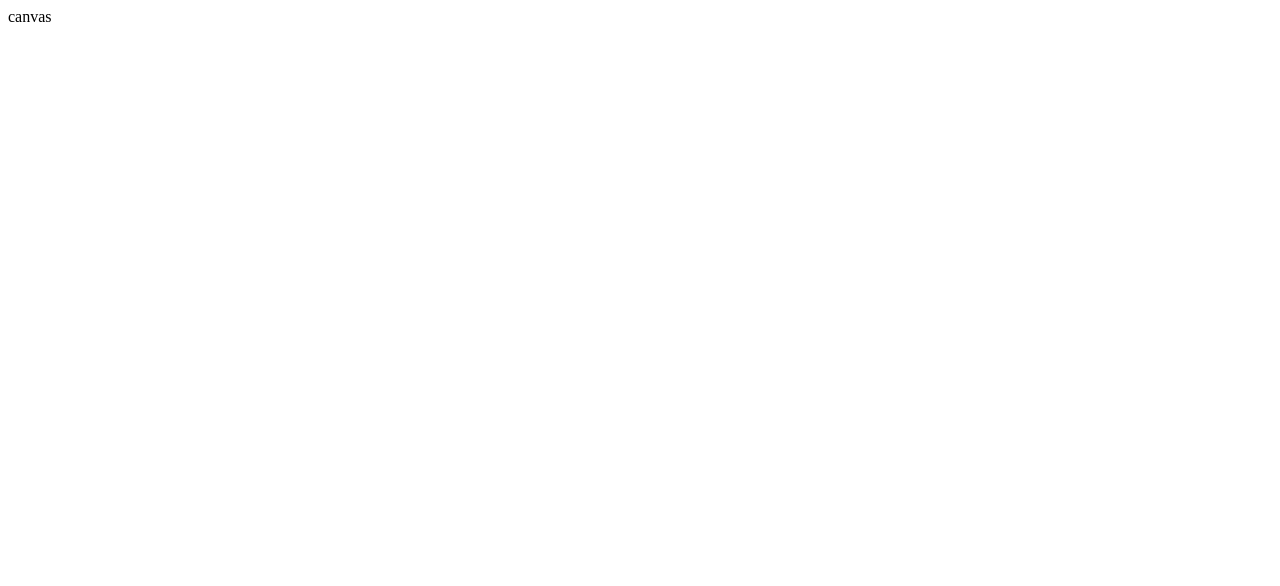
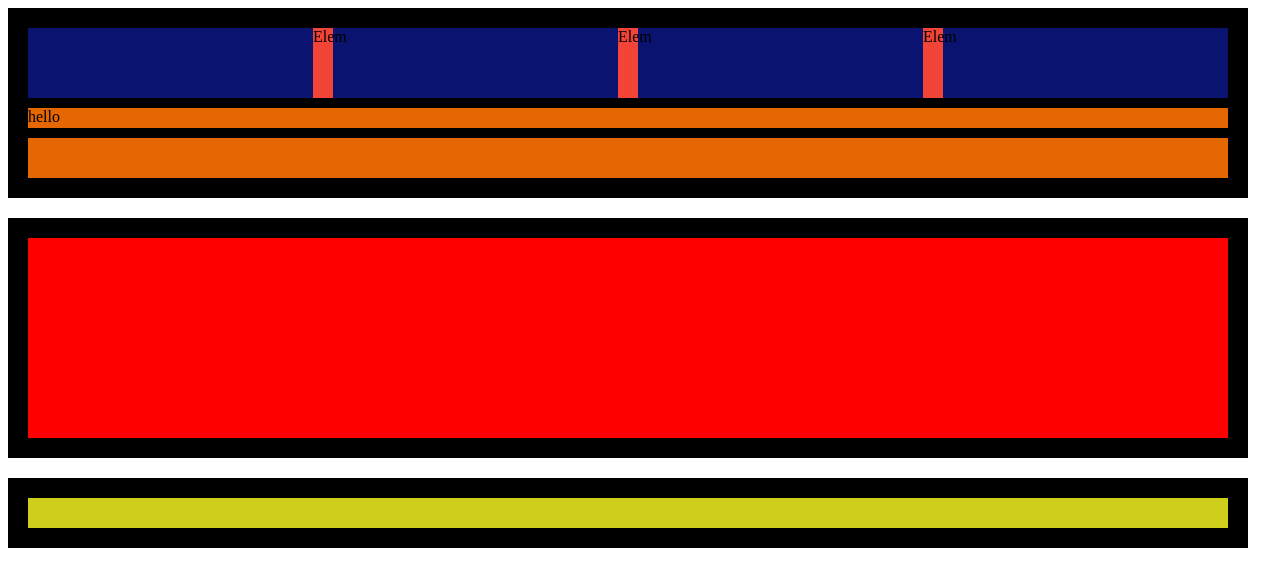
Before and after one commit to AnaHerr/ITACADEMY, a plain HTML site: page Sprint1/nivell-1/index.html in a window 1280 px wide. Drawn offline with Linux system fonts and the light colour scheme.

Commit message:
first commit

```diff
--- a/Sprint1/nivell-1/index.html
+++ b/Sprint1/nivell-1/index.html
@@ -4,9 +4,38 @@
     <meta charset="UTF-8">
     <meta http-equiv="X-UA-Compatible" content="IE=edge">
     <meta name="maquetacio1" content="width=device-width, initial-scale=1.0">
-    <title>Document</title>
+    <link rel="stylesheet" href="/Sprint1/nivell-1/style.css">
+    <title>Exercici 1</title>
 </head>
 <body>
-    <div>canvas</div>
+    <div class="general-container">
+
+    <div id="container1" class="container">
+        <div id="box1" >
+            <div id="box3" class="box1-1">Elem</div>
+            <div id="box4"class="box1-1">Elem</div>
+            <div id="box5"class="box1-1">Elem</div>
+          </div>
+
+          <div id="box2">
+            <div id="box6">hello</div>
+            </div>
+          </div>
+    </div>
+    <div class="separator">
+    </div>
+
+    <div id="container2" class="container">
+        <div id="box7"class="box"></div>
+            <div id="box8" class="box"></div>
+    </div>
+    <div class="separator">
+    </div>
+
+    <div id="container3" class="container">
+    </div>
+
+    </div>
+
 </body>
 </html>
--- a/Sprint1/nivell-1/style.css
+++ b/Sprint1/nivell-1/style.css
@@ -1,2 +1,76 @@
 
-max-width:1200px
+.general-container{
+    display: flex;
+    flex-direction: column;
+    max-width: 1200px;
+    background-color: white;
+ }
+
+.container{
+        width: 1200px;
+        height:200px;
+        padding:0px;
+        justify-content: space-between;
+        border: 20px solid black;
+ }
+
+ .separator{
+    background-color: white;
+    height: 20px;
+ }
+
+#container1{
+        height:150px;
+        padding:0px;
+        border: 20px solid black;
+        background-color: red;
+}
+
+#container2{
+    height:200px;
+    padding:0px;
+    display: flex;
+    flex-direction: row;
+    border: 20px solid black;
+    background-color: red;
+}
+
+#container3{
+    height:30px;
+    padding:0px;
+    border: 20px solid black;
+    background-color: rgb(207, 207, 27);
+}
+
+
+#box1{
+    display: flex;
+    flex-direction: row;
+    justify-content: space-evenly;
+
+    height: 70px;
+    border-bottom: 10px solid black;
+    background-color: rgb(10, 20, 112);
+}
+
+#box2{
+    height: 70px;
+    border-bottom: 10px solid black;
+    background-color: rgb(228, 103, 2);
+}
+
+#box6{
+    height: 20px;
+    border-bottom: 10px solid black;
+    background-color: rgb(228, 103, 2);
+}
+.box1-1{
+    width: 20px;
+    background-color: rgb(243, 68, 56);
+}
+
+#box7{
+    height: 70px;
+    border-bottom: 10px solid black;
+    background-color: rgb(1, 148, 158);
+}
```
